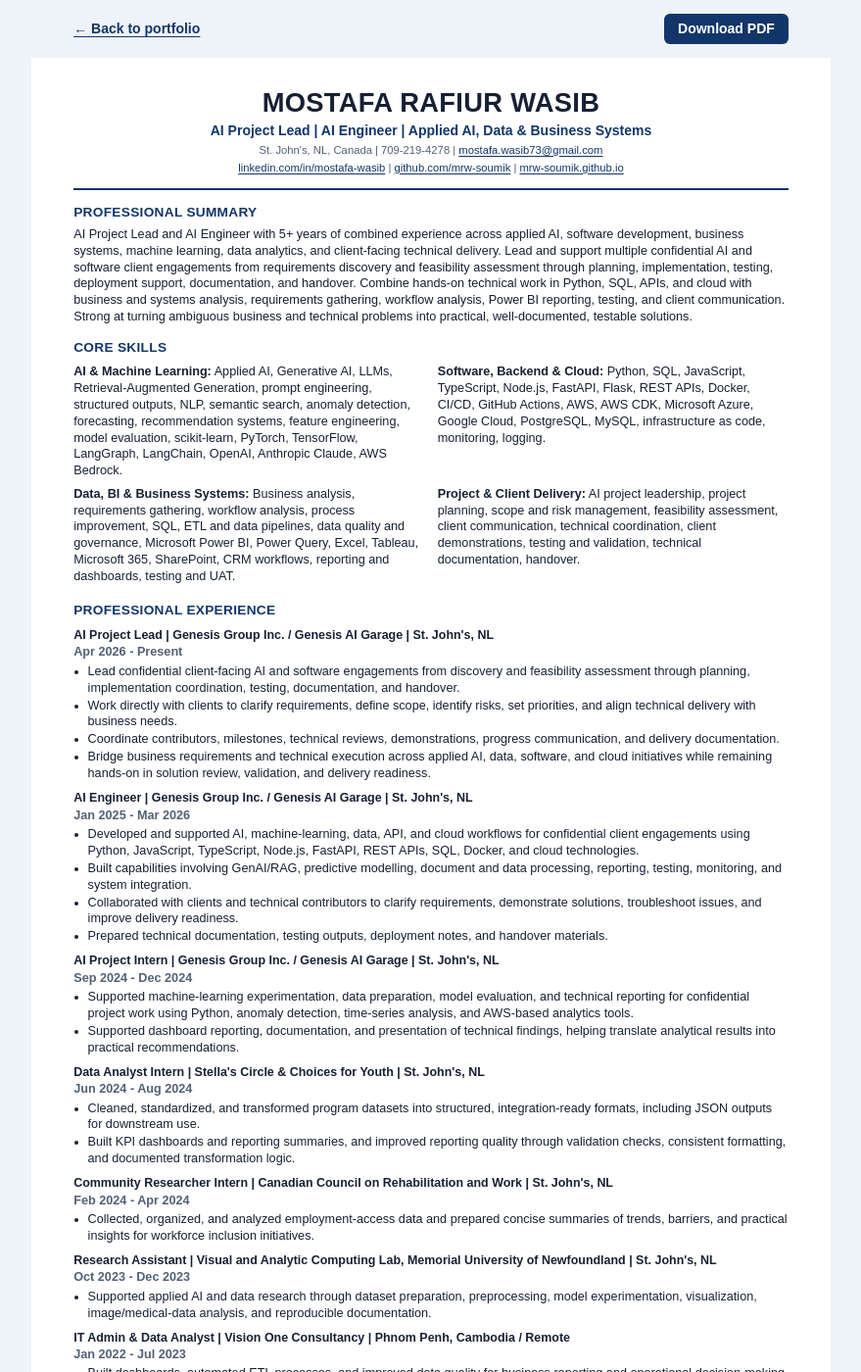
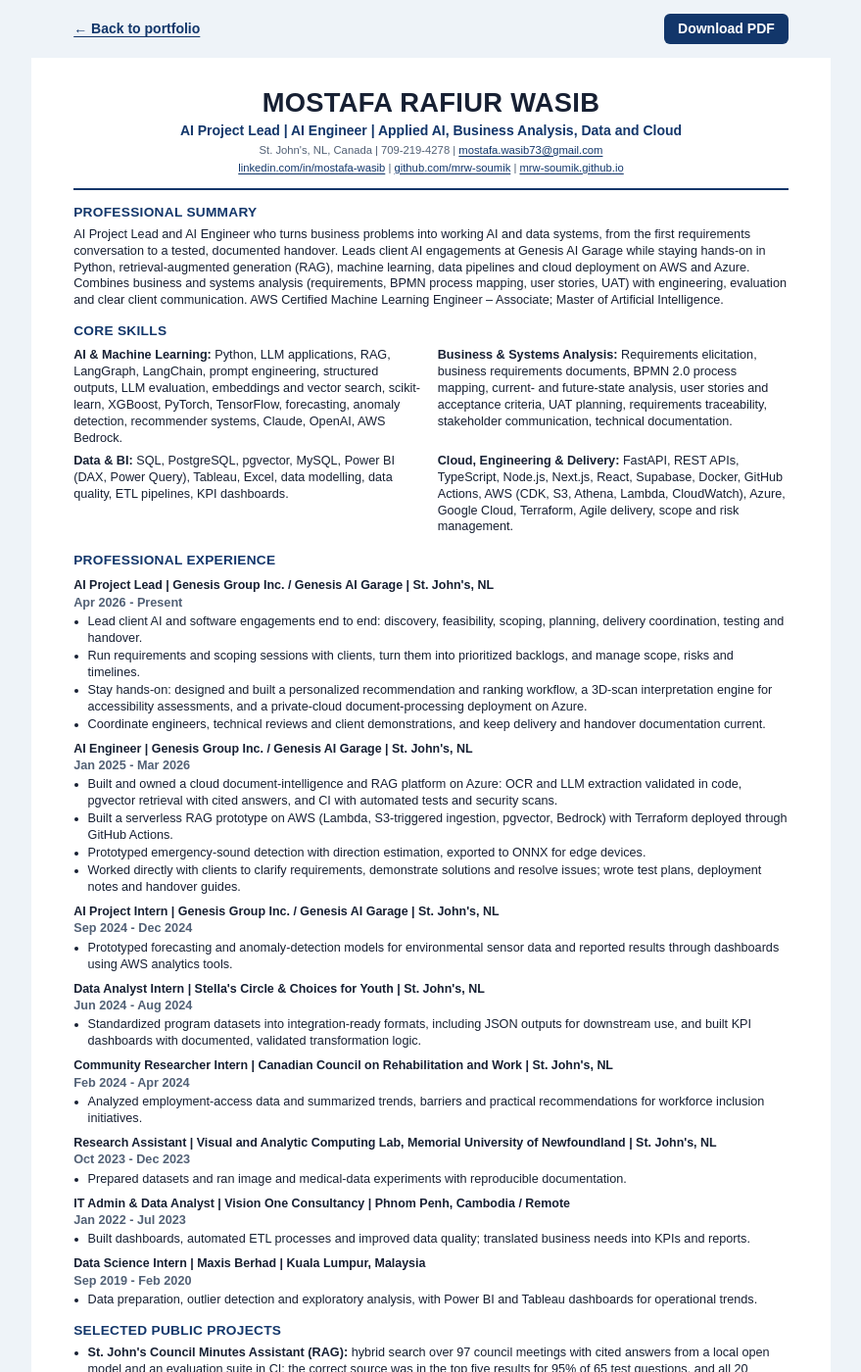
Before and after one commit to mrw-soumik/mrw-soumik.github.io, a Jekyll site: the page resume.html, which Jekyll copies as it is, in a window 1280 px wide and 1400 px high. Shown: the whole window at 98% size, without its empty margins (200-1079 px from the left). Built offline with Jekyll 4.4.1, drawn with Linux system fonts in a browser that asks for light colours; some of the changed text lies outside the part shown.

Commit message:
Feature the council minutes RAG app; refresh résumé and PDFs
Résumé: new positioning, generic client work (NDA), public projects with
measured results. Both PDF names rebuilt from resume.html.

Co-Authored-By: Claude Opus 5.5 <noreply@anthropic.com>

```diff
--- a/resume.html
+++ b/resume.html
@@ -25,7 +25,7 @@
     <main class="resume-page">
         <header class="resume-header">
             <h1>Mostafa Rafiur Wasib</h1>
-            <p class="resume-title">AI Project Lead | AI Engineer | Applied AI, Data &amp; Business Systems</p>
+            <p class="resume-title">AI Project Lead | AI Engineer | Applied AI, Business Analysis, Data and Cloud</p>
             <p class="resume-contact">
                 St. John's, NL, Canada | 709-219-4278 | <a href="mailto:mostafa.wasib73@gmail.com">mostafa.wasib73@gmail.com</a>
             </p>
@@ -39,17 +39,17 @@
         <section>
             <h2>Professional Summary</h2>
             <p>
-                AI Project Lead and AI Engineer with 5+ years of combined experience across applied AI, software development, business systems, machine learning, data analytics, and client-facing technical delivery. Lead and support multiple confidential AI and software client engagements from requirements discovery and feasibility assessment through planning, implementation, testing, deployment support, documentation, and handover. Combine hands-on technical work in Python, SQL, APIs, and cloud with business and systems analysis, requirements gathering, workflow analysis, Power BI reporting, testing, and client communication. Strong at turning ambiguous business and technical problems into practical, well-documented, testable solutions.
+                AI Project Lead and AI Engineer who turns business problems into working AI and data systems, from the first requirements conversation to a tested, documented handover. Leads client AI engagements at Genesis AI Garage while staying hands-on in Python, retrieval-augmented generation (RAG), machine learning, data pipelines and cloud deployment on AWS and Azure. Combines business and systems analysis (requirements, BPMN process mapping, user stories, UAT) with engineering, evaluation and clear client communication. AWS Certified Machine Learning Engineer &ndash; Associate; Master of Artificial Intelligence.
             </p>
         </section>
 
         <section>
             <h2>Core Skills</h2>
             <div class="skill-columns">
-                <p><strong>AI &amp; Machine Learning:</strong> Applied AI, Generative AI, LLMs, Retrieval-Augmented Generation, prompt engineering, structured outputs, NLP, semantic search, anomaly detection, forecasting, recommendation systems, feature engineering, model evaluation, scikit-learn, PyTorch, TensorFlow, LangGraph, LangChain, OpenAI, Anthropic Claude, AWS Bedrock.</p>
-                <p><strong>Software, Backend &amp; Cloud:</strong> Python, SQL, JavaScript, TypeScript, Node.js, FastAPI, Flask, REST APIs, Docker, CI/CD, GitHub Actions, AWS, AWS CDK, Microsoft Azure, Google Cloud, PostgreSQL, MySQL, infrastructure as code, monitoring, logging.</p>
-                <p><strong>Data, BI &amp; Business Systems:</strong> Business analysis, requirements gathering, workflow analysis, process improvement, SQL, ETL and data pipelines, data quality and governance, Microsoft Power BI, Power Query, Excel, Tableau, Microsoft 365, SharePoint, CRM workflows, reporting and dashboards, testing and UAT.</p>
-                <p><strong>Project &amp; Client Delivery:</strong> AI project leadership, project planning, scope and risk management, feasibility assessment, client communication, technical coordination, client demonstrations, testing and validation, technical documentation, handover.</p>
+                <p><strong>AI &amp; Machine Learning:</strong> Python, LLM applications, RAG, LangGraph, LangChain, prompt engineering, structured outputs, LLM evaluation, embeddings and vector search, scikit-learn, XGBoost, PyTorch, TensorFlow, forecasting, anomaly detection, recommender systems, Claude, OpenAI, AWS Bedrock.</p>
+                <p><strong>Business &amp; Systems Analysis:</strong> Requirements elicitation, business requirements documents, BPMN 2.0 process mapping, current- and future-state analysis, user stories and acceptance criteria, UAT planning, requirements traceability, stakeholder communication, technical documentation.</p>
+                <p><strong>Data &amp; BI:</strong> SQL, PostgreSQL, pgvector, MySQL, Power BI (DAX, Power Query), Tableau, Excel, data modelling, data quality, ETL pipelines, KPI dashboards.</p>
+                <p><strong>Cloud, Engineering &amp; Delivery:</strong> FastAPI, REST APIs, TypeScript, Node.js, Next.js, React, Supabase, Docker, GitHub Actions, AWS (CDK, S3, Athena, Lambda, CloudWatch), Azure, Google Cloud, Terraform, Agile delivery, scope and risk management.</p>
             </div>
         </section>
 
@@ -60,10 +60,10 @@
                 <h3>AI Project Lead | Genesis Group Inc. / Genesis AI Garage | St. John's, NL</h3>
                 <p class="date">Apr 2026 - Present</p>
                 <ul>
-                    <li>Lead confidential client-facing AI and software engagements from discovery and feasibility assessment through planning, implementation coordination, testing, documentation, and handover.</li>
-                    <li>Work directly with clients to clarify requirements, define scope, identify risks, set priorities, and align technical delivery with business needs.</li>
-                    <li>Coordinate contributors, milestones, technical reviews, demonstrations, progress communication, and delivery documentation.</li>
-                    <li>Bridge business requirements and technical execution across applied AI, data, software, and cloud initiatives while remaining hands-on in solution review, validation, and delivery readiness.</li>
+                    <li>Lead client AI and software engagements end to end: discovery, feasibility, scoping, planning, delivery coordination, testing and handover.</li>
+                    <li>Run requirements and scoping sessions with clients, turn them into prioritized backlogs, and manage scope, risks and timelines.</li>
+                    <li>Stay hands-on: designed and built a personalized recommendation and ranking workflow, a 3D-scan interpretation engine for accessibility assessments, and a private-cloud document-processing deployment on Azure.</li>
+                    <li>Coordinate engineers, technical reviews and client demonstrations, and keep delivery and handover documentation current.</li>
                 </ul>
             </article>
 
@@ -71,10 +71,10 @@
                 <h3>AI Engineer | Genesis Group Inc. / Genesis AI Garage | St. John's, NL</h3>
                 <p class="date">Jan 2025 - Mar 2026</p>
                 <ul>
-                    <li>Developed and supported AI, machine-learning, data, API, and cloud workflows for confidential client engagements using Python, JavaScript, TypeScript, Node.js, FastAPI, REST APIs, SQL, Docker, and cloud technologies.</li>
-                    <li>Built capabilities involving GenAI/RAG, predictive modelling, document and data processing, reporting, testing, monitoring, and system integration.</li>
-                    <li>Collaborated with clients and technical contributors to clarify requirements, demonstrate solutions, troubleshoot issues, and improve delivery readiness.</li>
-                    <li>Prepared technical documentation, testing outputs, deployment notes, and handover materials.</li>
+                    <li>Built and owned a cloud document-intelligence and RAG platform on Azure: OCR and LLM extraction validated in code, pgvector retrieval with cited answers, and CI with automated tests and security scans.</li>
+                    <li>Built a serverless RAG prototype on AWS (Lambda, S3-triggered ingestion, pgvector, Bedrock) with Terraform deployed through GitHub Actions.</li>
+                    <li>Prototyped emergency-sound detection with direction estimation, exported to ONNX for edge devices.</li>
+                    <li>Worked directly with clients to clarify requirements, demonstrate solutions and resolve issues; wrote test plans, deployment notes and handover guides.</li>
                 </ul>
             </article>
 
@@ -82,8 +82,7 @@
                 <h3>AI Project Intern | Genesis Group Inc. / Genesis AI Garage | St. John's, NL</h3>
                 <p class="date">Sep 2024 - Dec 2024</p>
                 <ul>
-                    <li>Supported machine-learning experimentation, data preparation, model evaluation, and technical reporting for confidential project work using Python, anomaly detection, time-series analysis, and AWS-based analytics tools.</li>
-                    <li>Supported dashboard reporting, documentation, and presentation of technical findings, helping translate analytical results into practical recommendations.</li>
+                    <li>Prototyped forecasting and anomaly-detection models for environmental sensor data and reported results through dashboards using AWS analytics tools.</li>
                 </ul>
             </article>
 
@@ -91,8 +90,7 @@
                 <h3>Data Analyst Intern | Stella's Circle &amp; Choices for Youth | St. John's, NL</h3>
                 <p class="date">Jun 2024 - Aug 2024</p>
                 <ul>
-                    <li>Cleaned, standardized, and transformed program datasets into structured, integration-ready formats, including JSON outputs for downstream use.</li>
-                    <li>Built KPI dashboards and reporting summaries, and improved reporting quality through validation checks, consistent formatting, and documented transformation logic.</li>
+                    <li>Standardized program datasets into integration-ready formats, including JSON outputs for downstream use, and built KPI dashboards with documented, validated transformation logic.</li>
                 </ul>
             </article>
 
@@ -100,7 +98,7 @@
                 <h3>Community Researcher Intern | Canadian Council on Rehabilitation and Work | St. John's, NL</h3>
                 <p class="date">Feb 2024 - Apr 2024</p>
                 <ul>
-                    <li>Collected, organized, and analyzed employment-access data and prepared concise summaries of trends, barriers, and practical insights for workforce inclusion initiatives.</li>
+                    <li>Analyzed employment-access data and summarized trends, barriers and practical recommendations for workforce inclusion initiatives.</li>
                 </ul>
             </article>
 
@@ -108,7 +106,7 @@
                 <h3>Research Assistant | Visual and Analytic Computing Lab, Memorial University of Newfoundland | St. John's, NL</h3>
                 <p class="date">Oct 2023 - Dec 2023</p>
                 <ul>
-                    <li>Supported applied AI and data research through dataset preparation, preprocessing, model experimentation, visualization, image/medical-data analysis, and reproducible documentation.</li>
+                    <li>Prepared datasets and ran image and medical-data experiments with reproducible documentation.</li>
                 </ul>
             </article>
 
@@ -116,8 +114,7 @@
                 <h3>IT Admin &amp; Data Analyst | Vision One Consultancy | Phnom Penh, Cambodia / Remote</h3>
                 <p class="date">Jan 2022 - Jul 2023</p>
                 <ul>
-                    <li>Built dashboards, automated ETL processes, and improved data quality for business reporting and operational decision-making.</li>
-                    <li>Analyzed operational data and user logs to identify trends, issues, and process improvements, translating business needs into KPIs and reports.</li>
+                    <li>Built dashboards, automated ETL processes and improved data quality; translated business needs into KPIs and reports.</li>
                 </ul>
             </article>
 
@@ -125,18 +122,18 @@
                 <h3>Data Science Intern | Maxis Berhad | Kuala Lumpur, Malaysia</h3>
                 <p class="date">Sep 2019 - Feb 2020</p>
                 <ul>
-                    <li>Performed data preparation, outlier detection, exploratory analysis, and built Power BI and Tableau dashboards to communicate operational trends.</li>
+                    <li>Data preparation, outlier detection and exploratory analysis, with Power BI and Tableau dashboards for operational trends.</li>
                 </ul>
             </article>
         </section>
 
         <section>
-            <h2>Selected Case Studies (Public Summaries)</h2>
+            <h2>Selected Public Projects</h2>
             <ul>
-                <li><strong>Environmental Forecasting &amp; Anomaly Detection:</strong> Built forecasting, feature-engineering, thresholding, offline-evaluation, dashboard-reporting, and monitoring handover workflows for operational sensor analytics. Proprietary data and production code are not shared.</li>
-                <li><strong>Document Intelligence &amp; RAG:</strong> Developed ingestion, parsing, chunking, embeddings, semantic retrieval, metadata filtering, and structured LLM response workflows for document-heavy business use cases.</li>
-                <li><strong>Agentic Recommendation &amp; Ranking:</strong> Tested and improved retrieve-rank-reason workflows, metadata handling, ranking logic, and validation for product discovery, supporting demonstration and rollout planning.</li>
-                <li><strong>B2B AI/Data Analytics:</strong> Supported AI workflow design, retrieval logic, structured outputs, monitoring documentation, and production-readiness planning for business insight generation.</li>
+                <li><strong>St. John's Council Minutes Assistant (RAG):</strong> hybrid search over 97 council meetings with cited answers from a local open model and an evaluation suite in CI; the correct source was in the top five results for 95% of 65 test questions, and all 20 unanswerable questions were declined.</li>
+                <li><strong>Business analysis case study, council minutes search:</strong> business requirements document, BPMN 2.0 current- and future-state maps, 26 user stories with acceptance criteria, 30 UAT test cases and full requirements traceability for the RAG app above.</li>
+                <li><strong>St. John's economy and housing dashboard (Power BI):</strong> star-schema model with 53 DAX measures over 61 Statistics Canada series, Power BI project files and an accessible web version.</li>
+                <li><strong>Vibe Coding, Engineered (MVPFlow AI):</strong> spec-driven, AI-assisted MVP workflow and two-hour workshop, with a FastAPI reference app, 41 tests and CI.</li>
             </ul>
         </section>
 
@@ -149,12 +146,10 @@
         <section>
             <h2>Certifications</h2>
             <ul>
-                <li>AWS Certified Machine Learning Engineer - Associate, Amazon Web Services | Issued May 2026 | Expires May 2029</li>
-                <li>Mitacs Invention to Innovation Skills Training, SFU Beedie Executive Education | Issued Jun 2025</li>
-                <li>Power BI Essential Training, LinkedIn | Issued Aug 2026</li>
-                <li>AWS Academy Graduate - AWS Academy Cloud Foundations, Amazon Web Services | Issued Jan 2020</li>
-                <li>Introduction to Data Analytics for Business, Coursera | Issued Jul 2020</li>
-                <li>Getting Started with AWS Machine Learning, Coursera | Issued Jul 2020</li>
+                <li>AWS Certified Machine Learning Engineer &ndash; Associate, Amazon Web Services | Issued May 2026 | Expires May 2029</li>
+                <li>Power BI Essential Training, LinkedIn Learning | Issued Aug 2026</li>
+                <li>Mitacs Invention to Innovation Skills Training, SFU Beedie School of Business | Issued Jun 2025</li>
+                <li>AWS Academy Graduate: Cloud Foundations, Amazon Web Services | Issued Jan 2020</li>
             </ul>
         </section>
     </main>
```
Also changed, not shown: index.html (+4 -5 lines), assets/img/projects/council-minutes-assistant.png (added), 2 other files.
